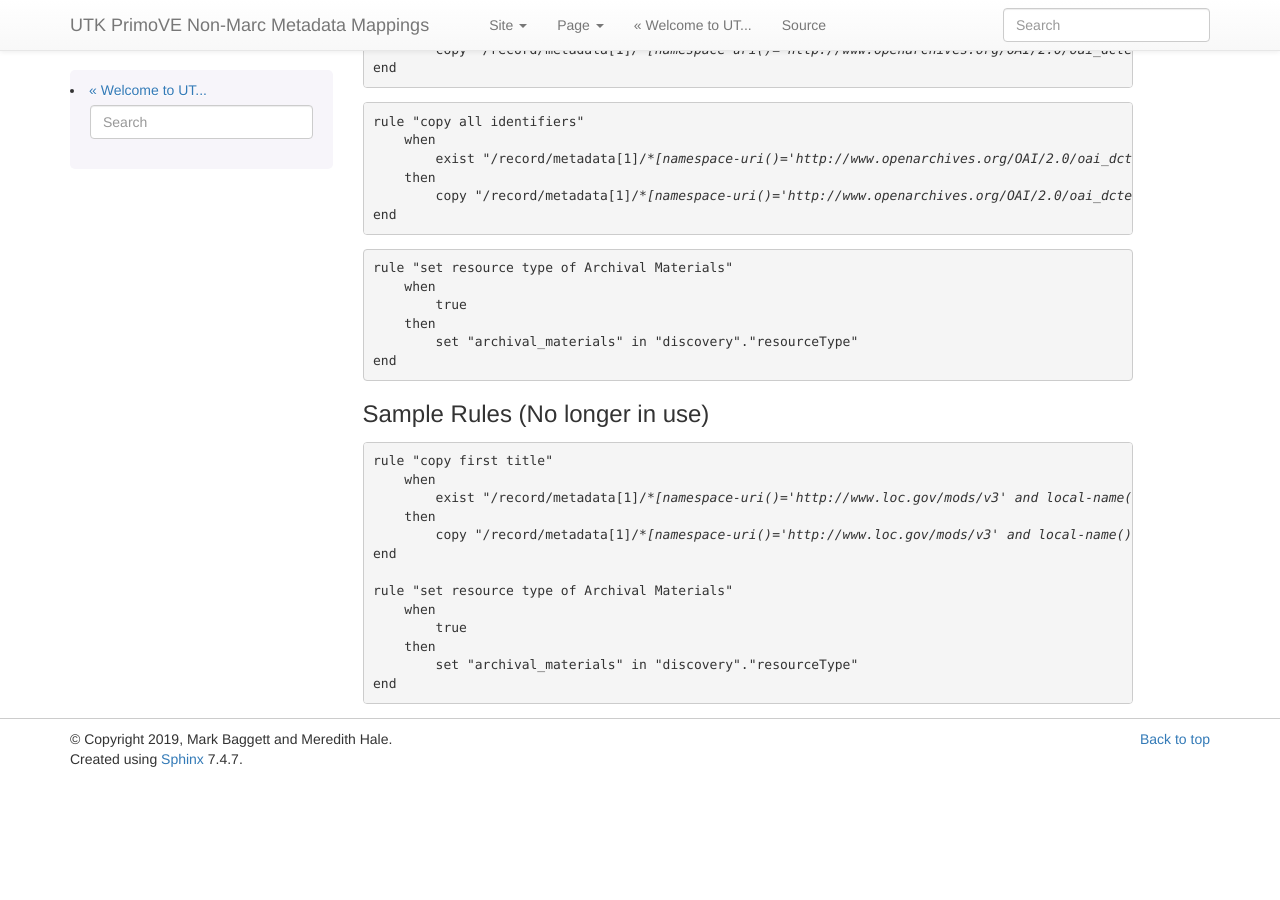
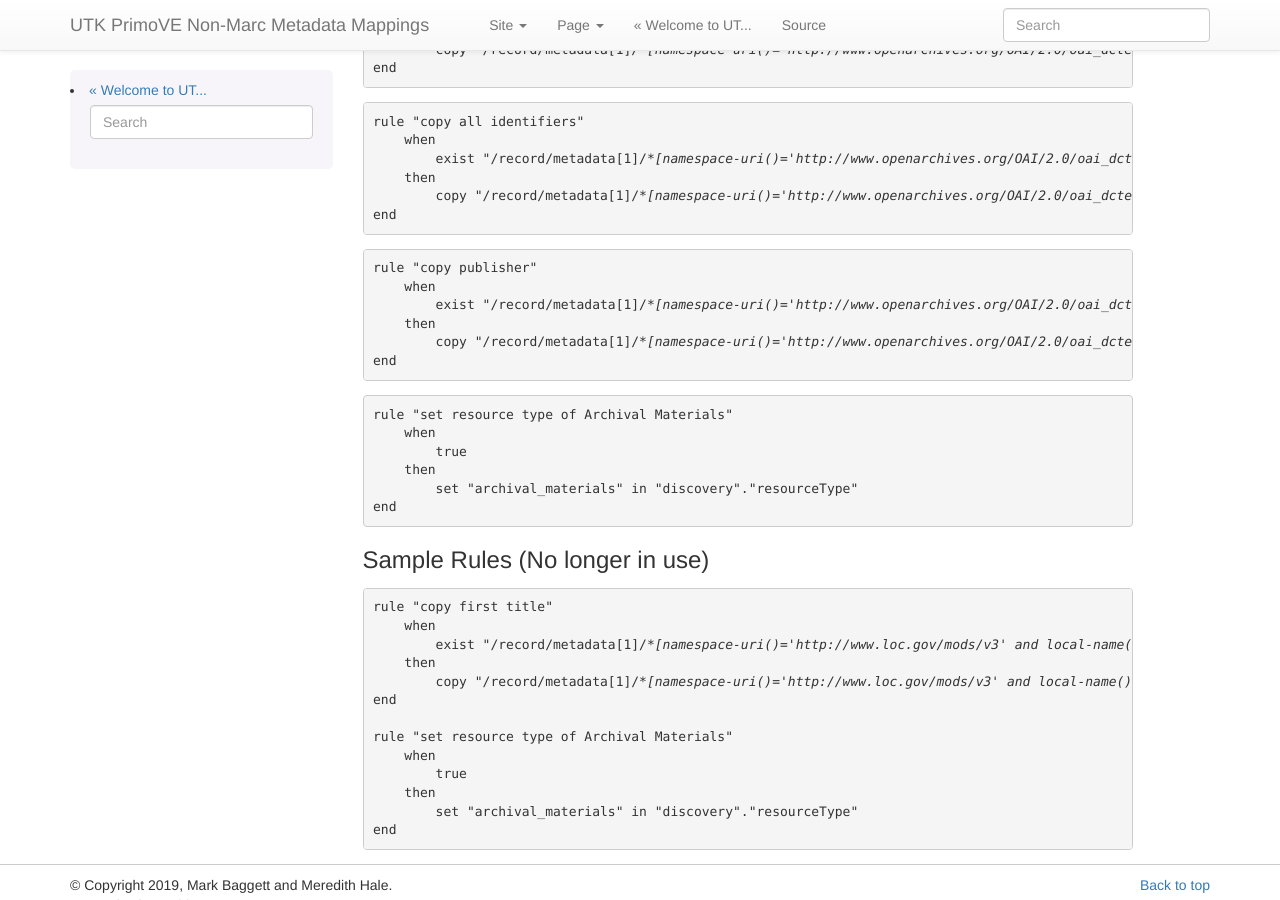
Before and after one commit to markpbaggett/primove_metadata, a Sphinx documentation site: the page built from docs/source/external_sources/archivesspace.rst, in a window 1280 px wide and 900 px high, scrolled down 2367 px. Built offline with Sphinx 7.4.7, drawn with Linux system fonts in a browser that asks for light colours; before the commit the page ends 3146 px from its top, so only the background shows below that.

Commit message:
Add copy publisher.

```diff
--- a/docs/source/external_sources/archivesspace.rst
+++ b/docs/source/external_sources/archivesspace.rst
@@ -143,6 +143,16 @@ Current Rules
     end
 
 .. code-block:: rst
+    :name: Copy publisher
+
+    rule "copy publisher"
+        when
+            exist "/record/metadata[1]/*[namespace-uri()='http://www.openarchives.org/OAI/2.0/oai_dcterms/' and local-name()='dcterms'][1]/*[namespace-uri()='http://purl.org/dc/terms/' and local-name()='publisher']"
+        then
+            copy "/record/metadata[1]/*[namespace-uri()='http://www.openarchives.org/OAI/2.0/oai_dcterms/' and local-name()='dcterms'][1]/*[namespace-uri()='http://purl.org/dc/terms/' and local-name()='publisher']" to "dcterms"."publisher"
+    end
+
+.. code-block:: rst
     :name: Set Resource Type
 
     rule "set resource type of Archival Materials"
```
